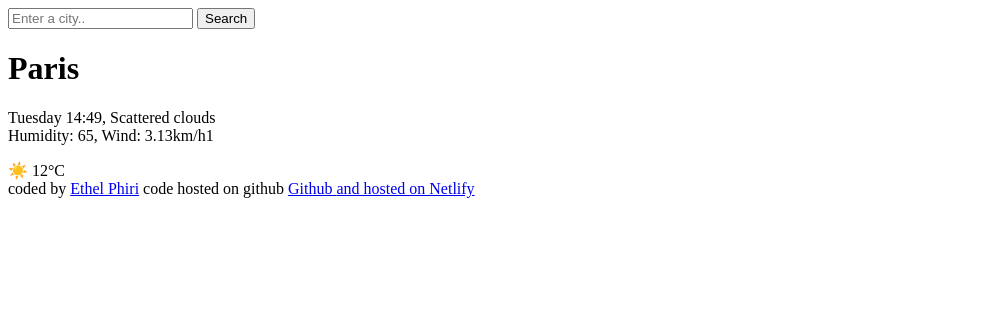
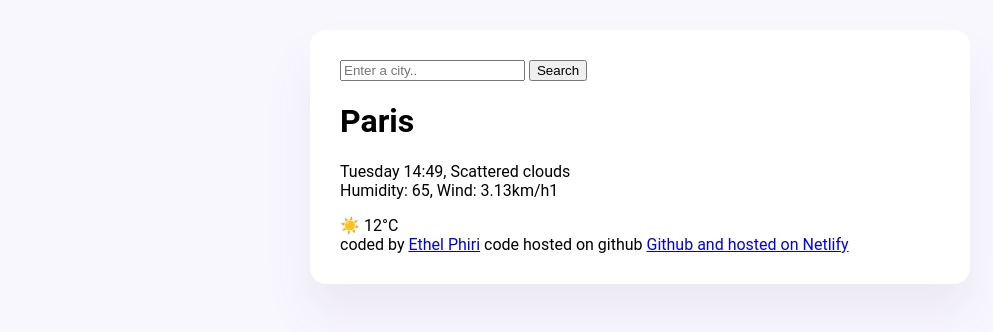
Before and after one commit to Ethyp/Vanilla-Weather-app, a plain HTML site: page index.html in a window 1280 px wide. Shown: the whole page, without its empty margins (0-993 px from the left). Drawn offline with Linux system fonts and the light colour scheme.

Commit message:
styled the main container
added font styles

```diff
--- a/index.html
+++ b/index.html
@@ -3,9 +3,11 @@
   <head>
     <meta charset="UTF-8" />
     <meta name="viewport" content="width=device-width, initial-scale=1.0" />
+    <link rel="stylesheet" href="src/style.css" />
     <title>Document</title>
   </head>
   <body>
+    <div class="weather-app">
       <header>
         <form>
           <input type="search" placeholder="Enter a city.." required />
@@ -25,8 +27,8 @@
       </main>
       <footer>
         coded by
-      <a href="https://github.com/" target="_blank"> Ethel Phiri</a> code hosted
-      on github
+        <a href="https://github.com/" target="_blank"> Ethel Phiri</a> code
+        hosted on github
         <a href="https://github.com/Ethyp/Vanilla-Weather-app" target="_blank">
           Github
         </a>
@@ -37,5 +39,6 @@
           and hosted on Netlify
         </a>
       </footer>
+    </div>
   </body>
 </html>
--- /dev/null
+++ b/src/style.css
@@ -0,0 +1,18 @@
+body {
+  background-color: #f9f7fe;
+
+  font-family: "Roboto", sans-serif;
+  font-optical-sizing: auto;
+  font-weight: weight;
+  font-style: normal;
+  font-variation-settings: "wdth" 100;
+}
+
+.weather-app {
+  background: white;
+  max-width: 600px;
+  margin: 30px auto;
+  box-shadow: 0 30px 50px rgba(65, 50, 100, 0.08);
+  border-radius: 16px;
+  padding: 30px;
+}
```
Lines whose indentation alone changed are shown as unchanged.
